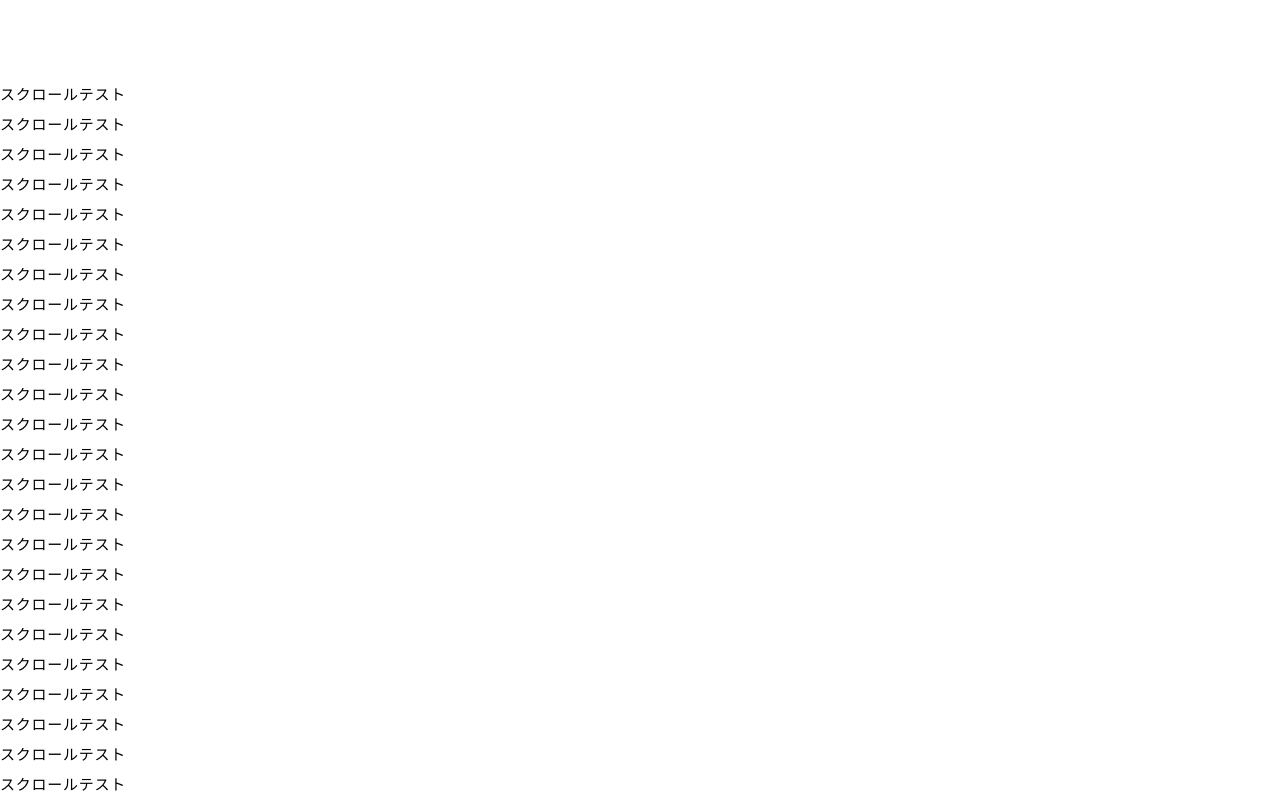
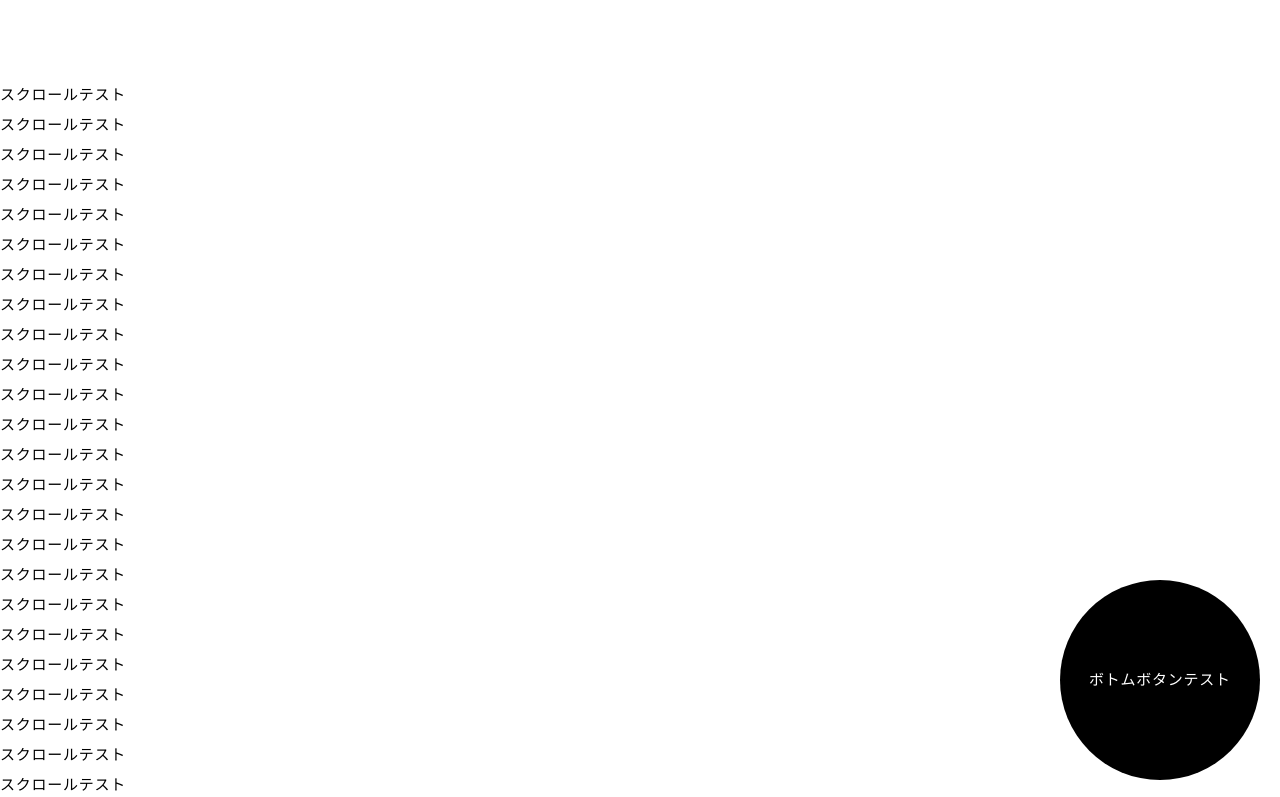
Before and after one commit to takako0222/work, a plain HTML site: page modaltest/index.html in a window 1280 px wide. Shown: the top 797 px of the page. Drawn offline with nearby package versions, Linux system fonts and the light colour scheme.

Commit message:
btn close update

```diff
--- a/modaltest/index.html
+++ b/modaltest/index.html
@@ -18,6 +18,9 @@
       </p>
       <p class="modal_btn_sp">
         <a class="js-modal-open2" href="">SP用</a><span class="close">X</span class="close">
+      </p>
+      <p class="bottom_btn">
+        ボトムボタンテスト
       </p>
     </div>
     <div class="modal js-modal">
@@ -162,21 +165,42 @@
         });
       });
 
+      $(function () {
+        $(".bottom_btn").on("click", function () {
+          $(".bottom_btn").fadeOut();
+          $(".modal_btn_pc").css("bottom", "");
+          return false;
+        });
+      });
+
       //スクロールしたら表示
+      //ボトムボタンの有り無し
       function campaign_window() {
+        var bottomBtnHeight = $('.bottom_btn').height();
+        var bottomBtnBlock = $('.bottom_btn').css('display');
         if ($(this).scrollTop() > 300) {
           //フェードインで表示
           $(".modal_btn_pc").fadeIn();
           // 上から降ってくる処理
           $(".modal_btn_pc").addClass("appear");
           $(".modal_btn_pc").show();
+          if (bottomBtnBlock === 'none') {
+            $(".modal_btn_pc").css("bottom", "");
+          } else {
+            $(".modal_btn_pc").css("bottom", bottomBtnHeight + 20 + "px");
+          }
         } else {
-          $(".modal_btn_pc").removeClass("appear");
+          $(".modal_btn_pc")
+          .removeClass("appear")
+          .css("bottom", "");
         }
       }
       $(function() {
         //スクロールに応じてスクロールを出す処理をスクロールイベントにバインドする。
         $(window).on("scroll", campaign_window);
+      });
+
+      $(function(){
       });
 
       //スクロール中非表示
--- a/modaltest/style.css
+++ b/modaltest/style.css
@@ -79,6 +79,7 @@ body {
 
 .js-modal-open,
 .js-modal-open2 {
+  display: block;
   background: #999;
   color: #fff;
   text-decoration: none;
@@ -97,3 +98,17 @@ body {
   border-radius: 50%;
   text-align: center;
 }
+
+.bottom_btn {
+  position: fixed;
+  bottom: 20px;
+  right: 20px;
+  width: 200px;
+  height: 200px;
+  border-radius: 50%;
+  display: flex;
+  justify-content: center;
+  align-items: center;
+  background: #000;
+  color: #fff;
+}
```
